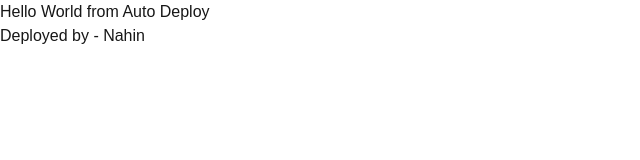
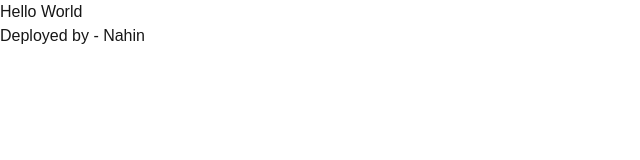
Before and after one commit to elobytesoftware/hello-world-nextJS, a Next.js app: page / in a window 1280 px wide. Shown: the top 160 px of the page, without its empty margins (0-640 px from the left). Built offline with nearby package versions, Linux system fonts and the light colour scheme.

Commit message:
code optimized

```diff
--- a/src/app/page.tsx
+++ b/src/app/page.tsx
@@ -3,7 +3,7 @@ import Image from "next/image";
 export default function Home() {
   return (
    <div>
-      <h1>Hello World from Auto Deploy</h1>
+      <h1>Hello World</h1>
       <h1>Deployed by - Nahin </h1>
     </div>
   );
```
